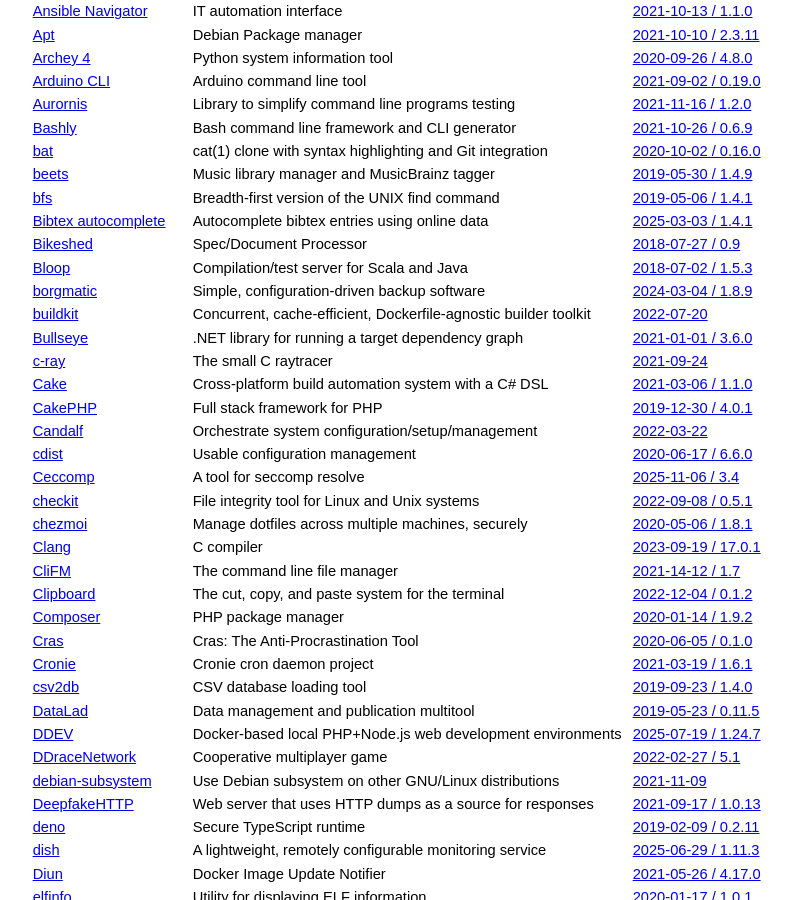
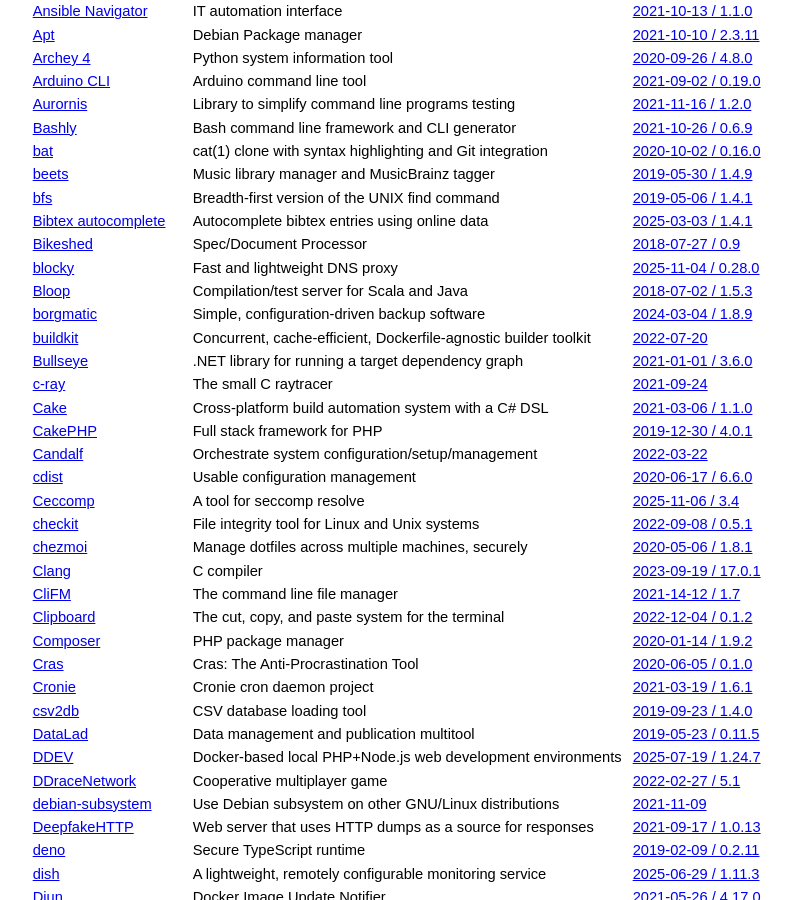
Before and after one commit to jcs/no_color, a Jekyll site: the page built from index.md, in a window 1280 px wide and 900 px high, scrolled down 3038 px. Shown: the whole window, without its empty margins (211-1003 px from the left). Built offline with Jekyll 4.4.1, drawn with Linux system fonts in a browser that asks for light colours; our own code applies the rules of GitHub Pages for plain Markdown files.

Commit message:
Add blocky (#323)

```diff
--- a/index.md
+++ b/index.md
@@ -168,6 +168,7 @@ color by default via `NO_COLOR`.
 | [bfs](https://github.com/tavianator/bfs) | Breadth-first version of the UNIX find command | [2019-05-06 / 1.4.1](https://github.com/tavianator/bfs/releases/tag/1.4.1) |
 | [Bibtex autocomplete](https://github.com/dlesbre/bibtex-autocomplete) | Autocomplete bibtex entries using online data | [2025-03-03 / 1.4.1](https://github.com/dlesbre/bibtex-autocomplete/releases/tag/v1.4.1) |
 | [Bikeshed](https://github.com/tabatkins/bikeshed) | Spec/Document Processor | [2018-07-27 / 0.9](https://github.com/tabatkins/bikeshed/commit/04ea123d607a8d4bed692ad73dda1cb343bb5bbe) |
+| [blocky](https://github.com/0xERR0R/blocky) | Fast and lightweight DNS proxy | [2025-11-04 / 0.28.0](https://github.com/0xERR0R/blocky/commit/ac8ca7dc1f4671ae189ef187d3cbf1befc247a00) |
 | [Bloop](https://github.com/scalacenter/bloop) | Compilation/test server for Scala and Java | [2018-07-02 / 1.5.3](https://github.com/scalacenter/bloop/pull/555/commits/ff6f17a0155633f86440e10d7889f077e7fbc91c) |
 | [borgmatic](https://torsion.org/borgmatic) | Simple, configuration-driven backup software | [2024-03-04 / 1.8.9](https://projects.torsion.org/borgmatic-collective/borgmatic/commit/16bc0de3fb76f027c81353899d4e7a4d6b386dbc) |
 | [buildkit](https://github.com/moby/buildkit) | Concurrent, cache-efficient, Dockerfile-agnostic builder toolkit | [2022-07-20](https://github.com/moby/buildkit/commit/ebb1e827178a763f7f1150fc5a80a9b4f993d02f) |
```
